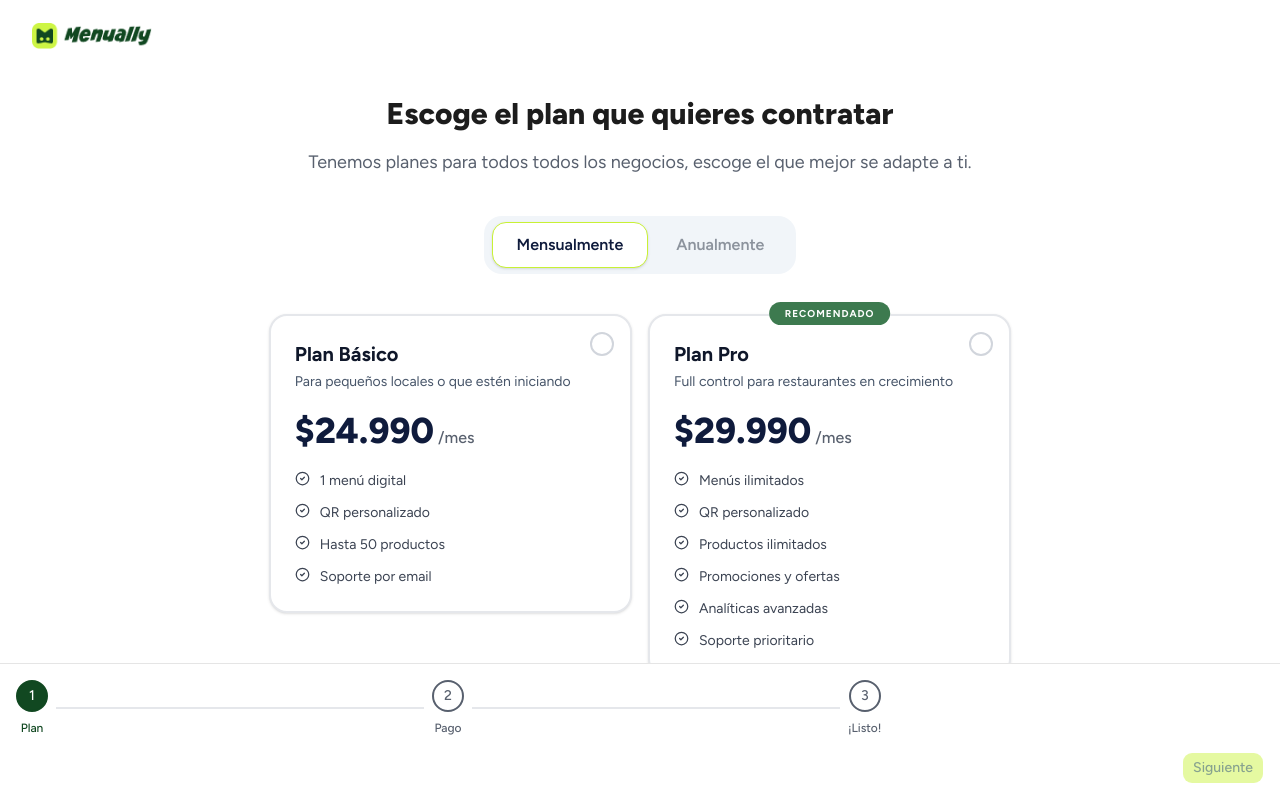
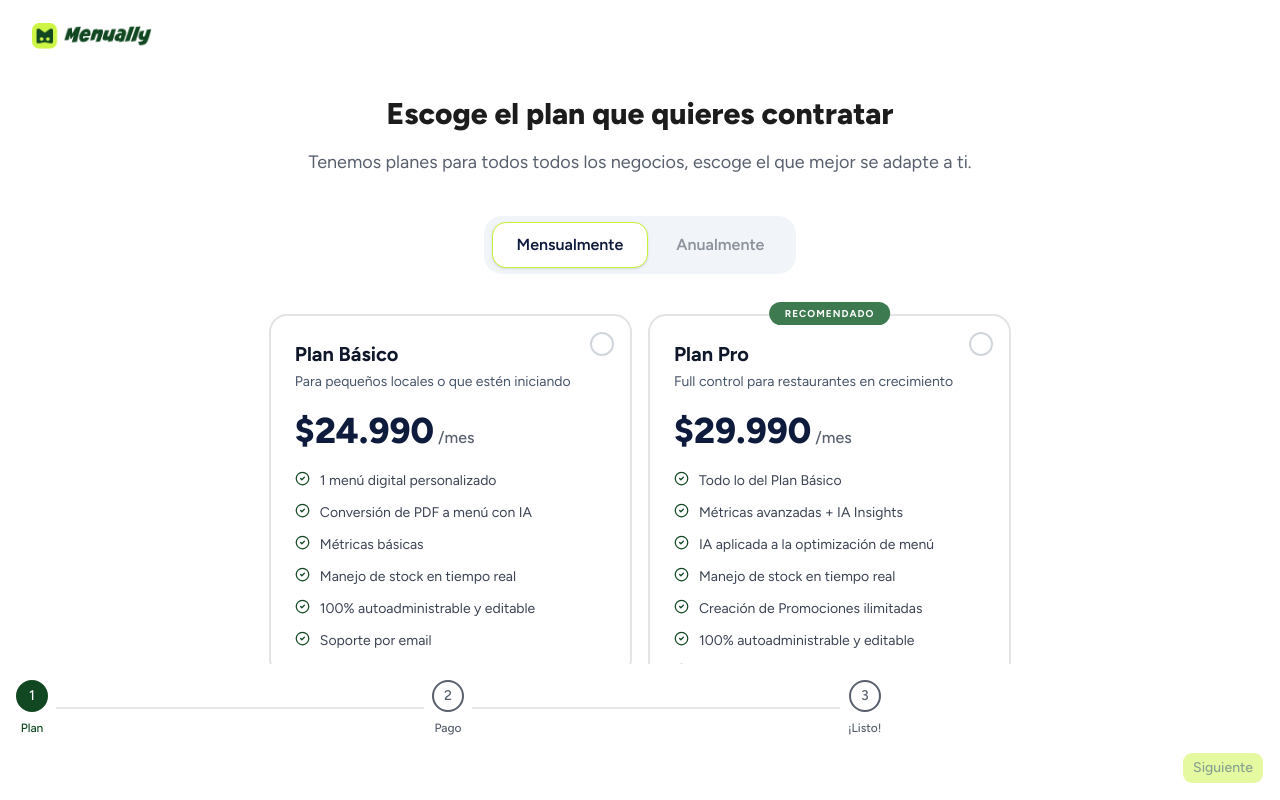
Before and after one commit to omar15hr/menually, a Next.js app: page /onboarding in a window 1280 px wide. Built offline with nearby package versions, Linux system fonts and the light colour scheme.

Commit message:
cambio diseño cards

```diff
--- a/components/icons/CircleCheckIcon.tsx
+++ b/components/icons/CircleCheckIcon.tsx
@@ -15,7 +15,7 @@ export default function CircleCheckIcon({ className, size }: Props) {
       strokeWidth="2"
       strokeLinecap="round"
       strokeLinejoin="round"
-      className={`lucide lucide-circle-check-icon lucide-circle-check ${className}`}
+      className={`lucide lucide-circle-check-icon lucide-circle-check ${className} text-[#114821]`}
     >
       <circle cx="12" cy="12" r="10" />
       <path d="m9 12 2 2 4-4" />
--- a/components/onboarding/OnboardingWizard.tsx
+++ b/components/onboarding/OnboardingWizard.tsx
@@ -80,7 +80,7 @@ export default function OnboardingWizard() {
         {renderStepContent()}
       </div>
 
-      <div className="border-t bg-white px-4 py-4">
+      <div className="bg-white px-4 py-4">
         <OnboardingProgress
           currentStep={currentStep}
           steps={STEP_LABELS.map((label) => ({ label }))}
--- a/components/onboarding/PlanCard.tsx
+++ b/components/onboarding/PlanCard.tsx
@@ -38,8 +38,8 @@ export default function PlanCard({
       className={cn(
         "relative w-full h-fit rounded-2xl border-2 p-6 text-left transition-all duration-200",
         isSelected
-          ? "border-[#C8F135] bg-white shadow-md"
-          : "border-gray-200 bg-white hover:border-gray-300 shadow-sm",
+          ? "border-[#CDF545] bg-white"
+          : "border-[#E4E4E6] bg-white hover:border-gray-300",
       )}
     >
       {/* Badge RECOMENDADO — centrado en el borde superior */}
--- a/components/onboarding/PlanSelection.tsx
+++ b/components/onboarding/PlanSelection.tsx
@@ -1,10 +1,9 @@
 "use client";
 
+import { cn } from "@/lib/utils";
+import PlanCard from "./PlanCard";
+import { PLANS } from "@/lib/plans";
 import { useOnboardingStore } from "@/store/useOnboardingStore";
-import { PLANS } from "@/lib/plans";
-import { Button } from "@/components/ui/button";
-import PlanCard from "./PlanCard";
-import { cn } from "@/lib/utils";
 
 export default function PlanSelection() {
   const {
@@ -12,17 +11,10 @@ export default function PlanSelection() {
     billingCycle,
     setSelectedPlan,
     setBillingCycle,
-    nextStep,
   } = useOnboardingStore();
 
   const handleSelect = (planId: "basic" | "pro") => {
     setSelectedPlan(planId);
-  };
-
-  const handleNext = () => {
-    if (selectedPlan) {
-      nextStep();
-    }
   };
 
   return (
@@ -91,14 +83,6 @@ export default function PlanSelection() {
       <p className="text-center text-sm text-[#58606E]">
         30 días de prueba gratis. Cancelá cuando quieras.
       </p>
-
-      <Button
-        onClick={handleNext}
-        disabled={!selectedPlan}
-        className="w-full bg-[#CDF545] text-[#114821] hover:bg-[#b8df3e] disabled:opacity-50"
-      >
-        Siguiente
-      </Button>
     </div>
   );
 }
--- a/lib/plans.ts
+++ b/lib/plans.ts
@@ -9,9 +9,11 @@ export const PLANS: Record<PlanId, PlanConfig> = {
     annualPrice: 24990 * 12,
     currency: "CLP",
     features: [
-      "1 menú digital",
-      "QR personalizado",
-      "Hasta 50 productos",
+      "1 menú digital personalizado",
+      "Conversión de PDF a menú con IA",
+      "Métricas básicas",
+      "Manejo de stock en tiempo real",
+      "100% autoadministrable y editable",
       "Soporte por email",
     ],
     isRecommended: false,
@@ -24,12 +26,13 @@ export const PLANS: Record<PlanId, PlanConfig> = {
     annualPrice: 29990 * 12,
     currency: "CLP",
     features: [
-      "Menús ilimitados",
-      "QR personalizado",
-      "Productos ilimitados",
-      "Promociones y ofertas",
-      "Analíticas avanzadas",
-      "Soporte prioritario",
+      "Todo lo del Plan Básico",
+      "Métricas avanzadas + IA Insights",
+      "IA aplicada a la optimización de menú",
+      "Manejo de stock en tiempo real",
+      "Creación de Promociones ilimitadas",
+      "100% autoadministrable y editable",
+      "Soporte prioritario por email",
     ],
     isRecommended: true,
     badgeText: "Recomendado",
```
